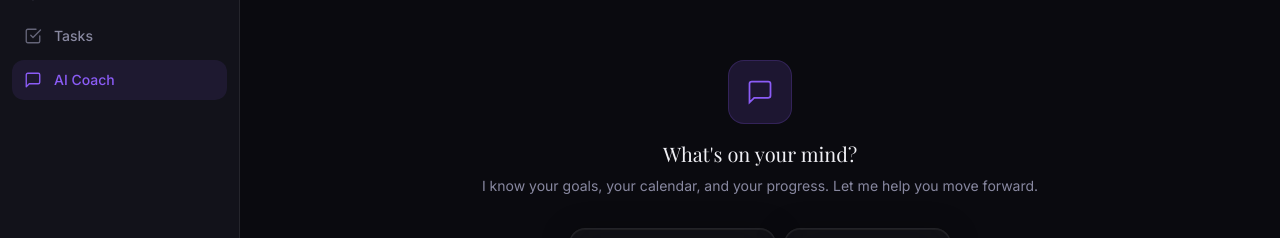
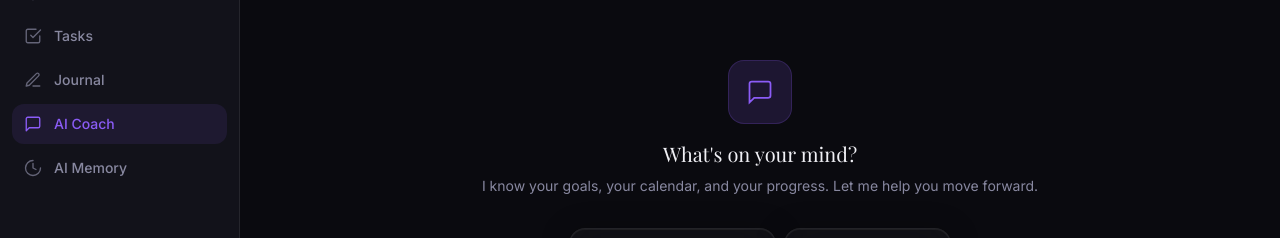
Before and after one commit to KeshavM05/Lotion, a Next.js app: page /coach in a window 1280 px wide. Shown: the part 157-395 px from the top of the page. Built offline with nearby package versions, Linux system fonts and the light colour scheme; a web font is replaced by a local one.

Commit message:
added sidebar

```diff
--- a/src/components/ui/sidebar.tsx
+++ b/src/components/ui/sidebar.tsx
@@ -8,7 +8,9 @@ const navItems = [
   { href: "/calendar", label: "Calendar", icon: CalendarIcon },
   { href: "/goals", label: "Goals", icon: GoalsIcon },
   { href: "/tasks", label: "Tasks", icon: TasksIcon },
+  { href: "/journal", label: "Journal", icon: JournalIcon },
   { href: "/coach", label: "AI Coach", icon: CoachIcon },
+  { href: "/memory", label: "AI Memory", icon: MemoryIcon },
 ];
 
 export function Sidebar() {
@@ -140,6 +142,15 @@ function TasksIcon({ active }: { active: boolean }) {
   );
 }
 
+function JournalIcon({ active }: { active: boolean }) {
+  return (
+    <svg width="18" height="18" viewBox="0 0 24 24" fill="none" stroke="currentColor" strokeWidth="1.8" strokeLinecap="round" strokeLinejoin="round" style={{ opacity: active ? 1 : 0.7 }}>
+      <path d="M12 20h9" />
+      <path d="M16.5 3.5a2.121 2.121 0 013 3L7 19l-4 1 1-4L16.5 3.5z" />
+    </svg>
+  );
+}
+
 function CoachIcon({ active }: { active: boolean }) {
   return (
     <svg width="18" height="18" viewBox="0 0 24 24" fill="none" stroke="currentColor" strokeWidth="1.8" strokeLinecap="round" strokeLinejoin="round" style={{ opacity: active ? 1 : 0.7 }}>
@@ -147,3 +158,12 @@ function CoachIcon({ active }: { active: boolean }) {
     </svg>
   );
 }
+
+function MemoryIcon({ active }: { active: boolean }) {
+  return (
+    <svg width="18" height="18" viewBox="0 0 24 24" fill="none" stroke="currentColor" strokeWidth="1.8" strokeLinecap="round" strokeLinejoin="round" style={{ opacity: active ? 1 : 0.7 }}>
+      <path d="M12 2a10 10 0 1 0 10 10" />
+      <path d="M12 6v6l4 2" />
+    </svg>
+  );
+}
```
